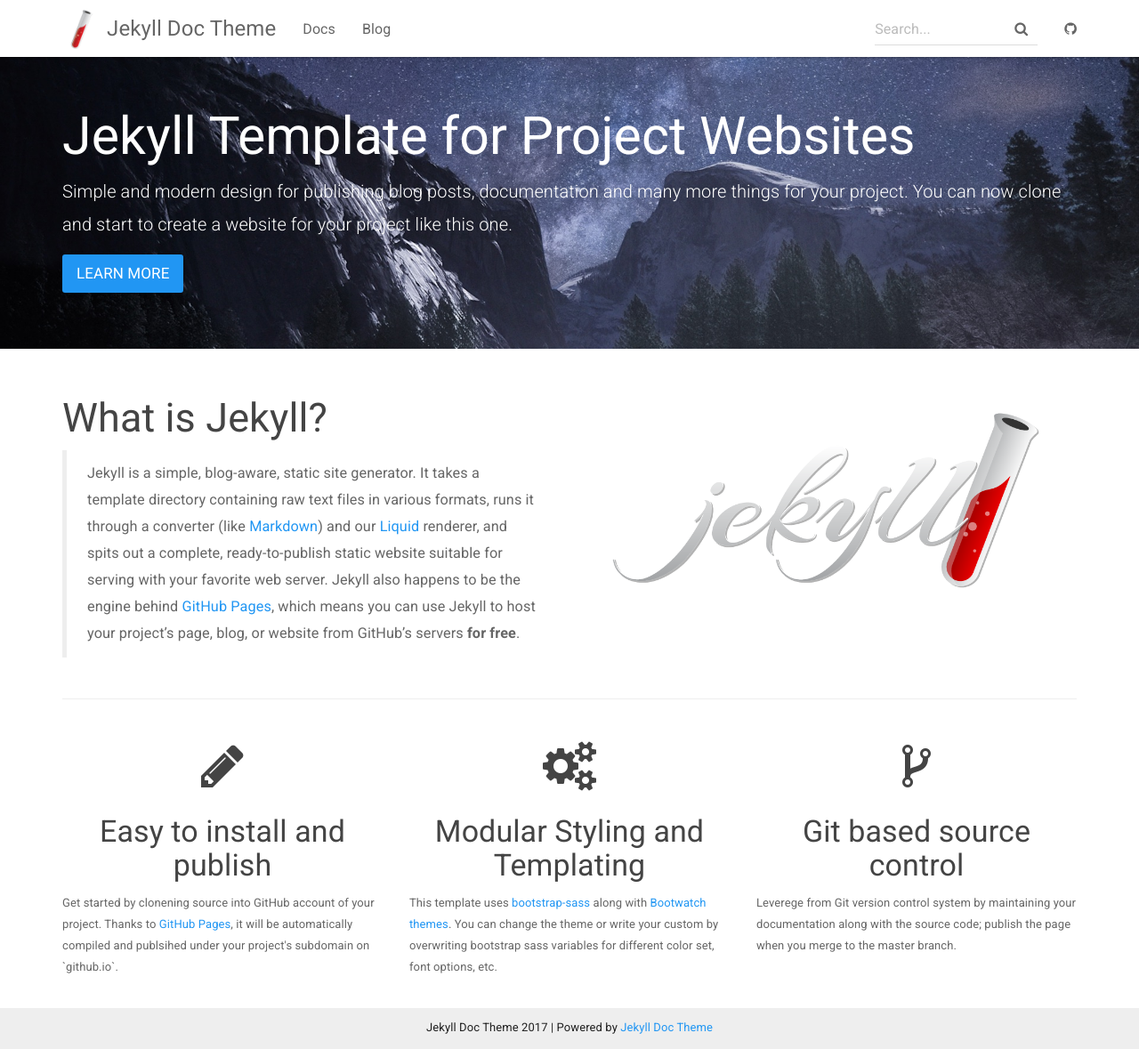
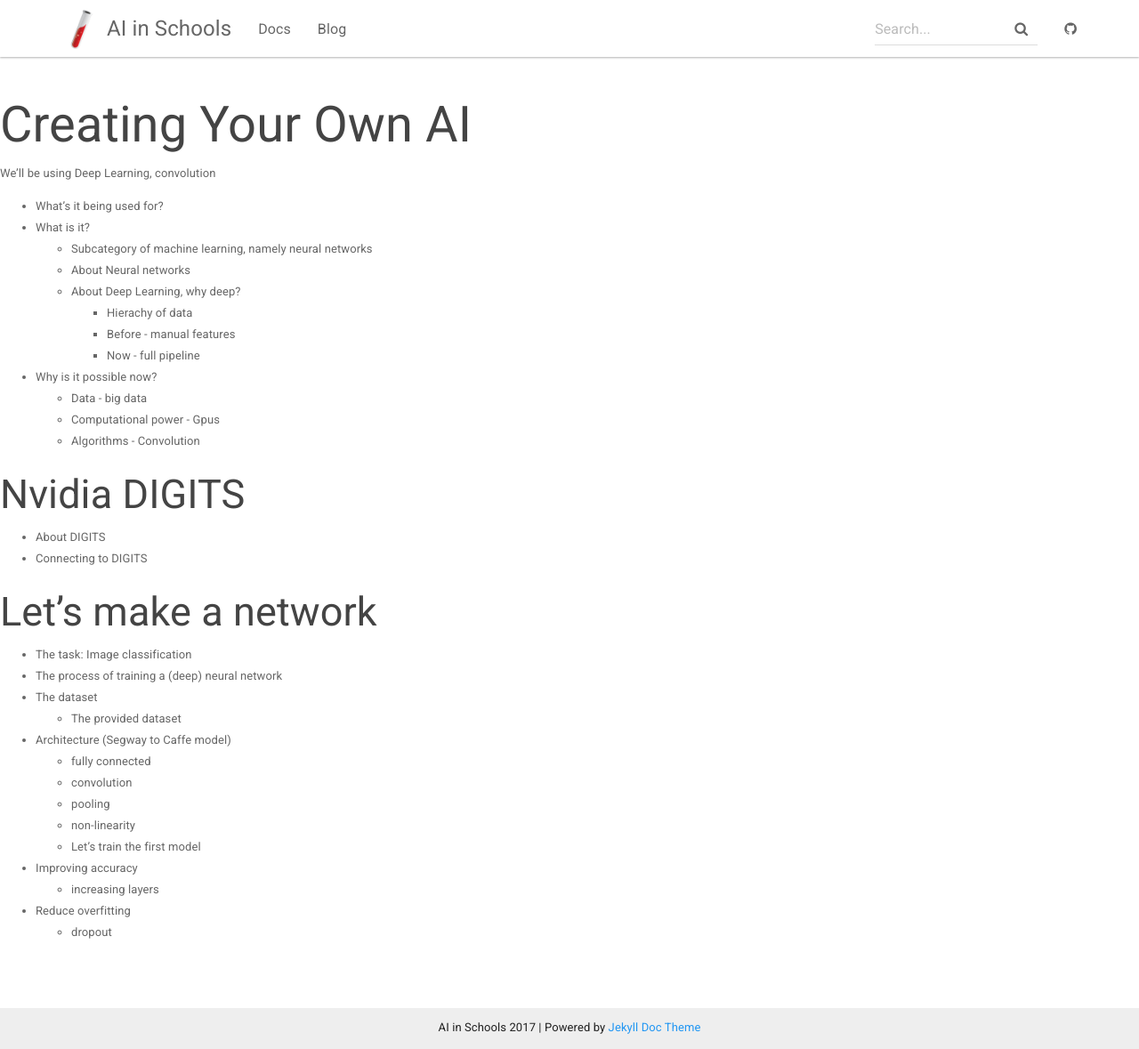
Before and after one commit to aiinschool/aiinschool.github.io, a Jekyll site: the page built from index.md, in a window 1280 px wide and 1179 px high. Shown: the whole window at 89% size. Built offline with Jekyll 4.4.1, drawn with Linux system fonts in a browser that asks for light colours; nearby versions of some CDN libraries; our own code applies the rules of GitHub Pages for plain Markdown files.

Commit message:
Added skeleton

```diff
--- a/_config.yml
+++ b/_config.yml
@@ -1,14 +1,14 @@
 # Site settings
-title: Jekyll Doc Theme
+title: AI in Schools
 email: your-email@domain.com
 description: >
   Jekyll Template for Project Websites
   providing documentation and blog post pages.
 
-baseurl: "/jekyll-doc-theme" # the subpath of your site, e.g. /blog/
-url: https://aksakalli.github.io/jekyll-doc-theme # the base hostname & protocol for your site
-git_address: https://github.com/aksakalli/jekyll-doc-theme
-git_edit_address: https://github.com/aksakalli/jekyll-doc-theme/blob/gh-pages
+baseurl: "" # the subpath of your site, e.g. /blog/
+url: https://aiinschool.github.io # the base hostname & protocol for your site
+git_address: https://github.com/aiinschool/aiinschool.github.io
+git_edit_address: https://github.com/aiinschool/aiinschool.github.io
 
 # theme options from https://bootswatch.com/
 # comment out this to use default Bootstrap
--- /dev/null
+++ b/index.md
@@ -0,0 +1,42 @@
+---
+layout: default
+---
+
+# Creating Your Own AI
+
+We'll be using Deep Learning, convolution
+
+* What's it being used for?
+* What is it?
+  * Subcategory of machine learning, namely neural networks
+  * About Neural networks
+  * About Deep Learning, why deep?
+    * Hierachy of data
+    * Before - manual features
+    * Now - full pipeline
+* Why is it possible now?
+  * Data - big data
+  * Computational power - Gpus
+  * Algorithms - Convolution
+
+## Nvidia DIGITS
+
+* About DIGITS
+* Connecting to DIGITS
+
+## Let's make a network
+
+* The task: Image classification
+* The process of training a (deep) neural network
+* The dataset
+  * The provided dataset
+* Architecture (Segway to Caffe model)
+  * fully connected
+  * convolution
+  * pooling
+  * non-linearity
+  * Let's train the first model
+* Improving accuracy
+  * increasing layers
+* Reduce overfitting
+  * dropout
```
